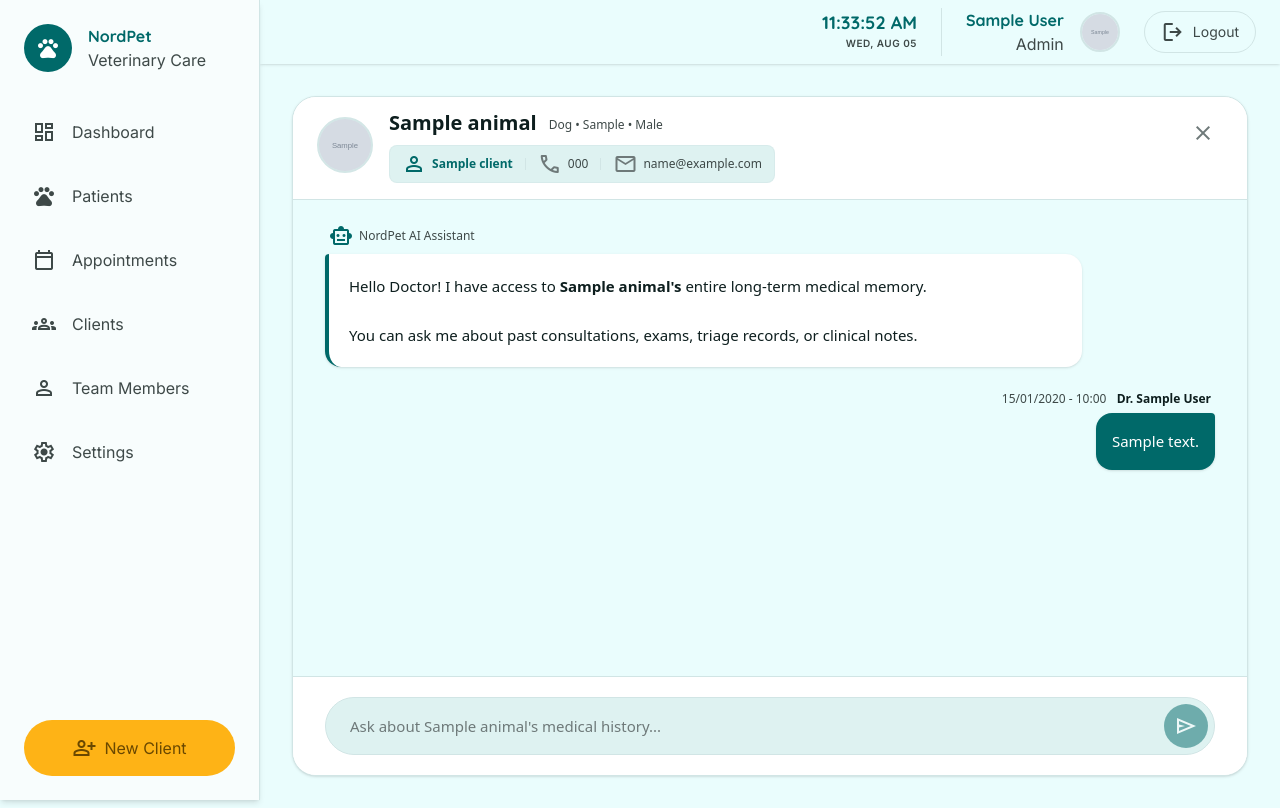
After one commit to PratesB/nordpet-public, a Django app: page /clients/animal-chat/1/ in a window 1280 px wide. The commit adds this page. Run offline with Django 5.2, Linux system fonts and the light colour scheme; a user stored in the database is signed in; tables that the repository leaves empty hold one stand-in row (values such as "Sample post"); grey boxes marked "Sample" are stand-in pictures; style sheets or scripts are compiled from the project's sources; parts of the project's set-up code (start-up, migrations or seed data) failed here and were passed over.

Commit message:
implement AI veterinary chat assistant with streaming responses and persistent conversation logging

```diff
--- /dev/null
+++ b/clients/templates/clients/animal_chat.html
@@ -0,0 +1,146 @@
+{% extends 'base.html' %}
+{% load static %}
+
+{% block title %}NordPet - Patient AI Chat: {{ pet.name }}{% endblock %}
+
+{% block content %}
+<div id="chat-container"
+     data-pet-id="{{ pet.id }}"
+     data-doctor-name="{% if request.user.first_name %}Dr. {{ request.user.first_name }} {{ request.user.last_name }}{% else %}{{ request.user.email }}{% endif %}"
+     class="flex flex-col bg-surface-container-lowest rounded-3xl shadow-sm border border-border-teal overflow-hidden font-sans"
+     style="height: calc(100vh - 120px);">
+
+    <!-- Top Navigation Bar -->
+    <header class="flex items-start justify-between px-6 py-4 border-b border-border-teal bg-surface-container-lowest">
+        <div class="flex items-start gap-4">
+            <div class="w-14 h-14 mt-1 rounded-full overflow-hidden border-2 border-surface-container-highest flex items-center justify-center bg-surface-container-high shrink-0">
+                {% if pet.photo %}
+                    <img src="{{ pet.photo.url }}" class="w-full h-full object-cover" alt="{{ pet.name }}">
+                {% else %}
+                    <span class="material-symbols-outlined text-2xl text-outline">pets</span>
+                {% endif %}
+            </div>
+            <div class="flex flex-col">
+                <div class="flex items-end gap-3 mb-1">
+                    <h1 class="font-bold text-xl text-on-surface m-0 leading-none">{{ pet.name }}</h1>
+                    <p class="text-xs text-on-surface-variant m-0 leading-none pb-0.5">
+                        {{ pet.get_specie_display }} • {{ pet.breed }} • {{ pet.get_gender_display }}
+                    </p>
+                </div>
+
+                <!-- Tutor Info Bar -->
+                <div class="inline-flex flex-wrap items-center gap-3 text-xs bg-surface-container px-3 py-1.5 rounded-lg text-on-surface-variant mt-2 border border-border-teal/50">
+                    <div class="flex items-center gap-1.5 font-bold text-primary">
+                        <span class="material-symbols-outlined text-[16px]">person</span>
+                        {{ pet.owner.name }}
+                    </div>
+                    <div class="w-px h-3 bg-border-teal"></div>
+                    <div class="flex items-center gap-1.5 font-medium">
+                        <span class="material-symbols-outlined text-[14px] text-outline">call</span>
+                        {{ pet.owner.phone }}
+                    </div>
+                    <div class="w-px h-3 bg-border-teal"></div>
+                    <div class="flex items-center gap-1.5 font-medium">
+                        <span class="material-symbols-outlined text-[14px] text-outline">mail</span>
+                        {{ pet.owner.email }}
+                    </div>
+                </div>
+            </div>
+        </div>
+        <div class="flex items-center gap-4 shrink-0">
+            <a href="{% url 'clients:medical_record' pet.id %}" class="w-10 h-10 rounded-full flex items-center justify-center text-outline hover:text-on-surface hover:bg-surface-container-highest transition-colors" title="Close Chat">
+                <span class="material-symbols-outlined text-2xl">close</span>
+            </a>
+        </div>
+    </header>
+
+    <!-- Chat Messages Area -->
+    <div id="chat-messages" class="flex-1 overflow-y-auto px-8 py-6 flex flex-col gap-6 bg-background scroll-smooth">
+        <!-- Greeting Message -->
+        <div class="flex flex-col w-full max-w-[85%]">
+            <div class="ai-meta text-xs text-on-surface-variant mb-1.5 pl-1 font-medium flex items-center gap-1.5">
+                <span class="material-symbols-outlined text-[14px] text-primary">smart_toy</span>
+                NordPet AI Assistant
+            </div>
+            <div class="bg-surface-container-lowest border-l-4 border-primary shadow-sm rounded-2xl rounded-tl-sm p-5 text-on-surface text-[15px] leading-relaxed w-full">
+                Hello Doctor! I have access to <strong>{{ pet.name }}'s</strong> entire long-term medical memory.
+                <br><br>
+                You can ask me about past consultations, exams, triage records, or clinical notes.
+            </div>
+        </div>
+
+        <!-- Persisted Chat History -->
+        {% for msg in chat_history %}
+            {% if msg.role == 'user' %}
+                <div class="flex flex-col w-full max-w-[80%] self-end items-end">
+                    <div class="user-meta text-xs text-on-surface-variant mb-1.5 pr-1 font-medium flex items-center gap-1">
+                        {{ msg.created_at|date:"d/m/Y - H:i" }} &nbsp;
+                        <strong class="text-on-surface">
+                            {% if msg.sender %}
+                                {% if msg.sender.first_name %}Dr. {{ msg.sender.first_name }} {{ msg.sender.last_name }}{% else %}{{ msg.sender.email }}{% endif %}
+                            {% else %}
+                                User
+                            {% endif %}
+                        </strong>
+                    </div>
+                    <div class="user-text bg-primary shadow-sm text-white rounded-2xl rounded-tr-sm p-4 text-[15px] leading-relaxed">{{ msg.content }}</div>
+                </div>
+            {% else %}
+                <div class="flex flex-col w-full max-w-[85%]">
+                    <div class="ai-meta text-xs text-on-surface-variant mb-1.5 pl-1 font-medium flex items-center gap-1.5">
+                        <span class="material-symbols-outlined text-[14px] text-primary">smart_toy</span>
+                        <strong class="text-on-surface">AI Assistant</strong> &nbsp; <span class="opacity-70">{{ msg.created_at|date:"d/m/Y - H:i" }}</span>
+                    </div>
+                    <div class="ai-text bg-surface-container-lowest border-l-4 border-primary shadow-sm rounded-2xl rounded-tl-sm p-5 text-on-surface text-[15px] leading-relaxed w-full">
+                        {{ msg.content|linebreaksbr }}
+                    </div>
+                </div>
+            {% endif %}
+        {% endfor %}
+    </div>
+
+    <!-- Input Area -->
+    <div class="px-8 py-5 bg-surface-container-lowest border-t border-border-teal">
+        <form id="chat-form" class="flex items-center border border-border-teal rounded-full bg-surface-container py-1.5 px-1.5 pl-6 transition-all focus-within:border-primary focus-within:ring-1 focus-within:ring-primary focus-within:bg-surface-container-lowest">
+            <input type="text" id="chat-input" class="flex-1 border-none bg-transparent text-[15px] outline-none text-on-surface py-2 placeholder-outline focus:ring-0" placeholder="Ask about {{ pet.name }}'s medical history..." required autocomplete="off">
+            <button type="submit" id="chat-submit" class="w-11 h-11 rounded-full bg-primary text-white flex items-center justify-center border-none cursor-pointer transition-opacity ml-3 shrink-0 disabled:opacity-50 disabled:cursor-not-allowed hover:opacity-90" disabled>
+                <span class="material-symbols-outlined text-[20px]">send</span>
+            </button>
+        </form>
+    </div>
+
+</div>
+
+<!-- Message Templates for JavaScript -->
+<template id="user-message-template">
+    <div class="flex flex-col w-full max-w-[80%] self-end items-end">
+        <div class="user-meta text-xs text-on-surface-variant mb-1.5 pr-1 font-medium flex items-center gap-1"></div>
+        <div class="user-text bg-primary shadow-sm text-white rounded-2xl rounded-tr-sm p-4 text-[15px] leading-relaxed"></div>
+    </div>
+</template>
+
+<template id="ai-message-template">
+    <div class="flex flex-col w-full max-w-[85%]">
+        <div class="ai-meta text-xs text-on-surface-variant mb-1.5 pl-1 font-medium flex items-center gap-1.5"></div>
+        <div class="ai-text bg-surface-container-lowest border-l-4 border-primary shadow-sm rounded-2xl rounded-tl-sm p-5 text-on-surface text-[15px] leading-relaxed w-full"></div>
+    </div>
+</template>
+
+<template id="typing-indicator-template">
+    <div id="typing-indicator" class="flex flex-col w-full max-w-[85%]">
+        <div class="ai-meta text-xs text-on-surface-variant mb-1.5 pl-1 font-medium flex items-center gap-1.5">
+            <span class="material-symbols-outlined text-[14px] text-primary">smart_toy</span>
+            NordPet AI Assistant • Typing...
+        </div>
+        <div class="bg-surface-container-lowest border-l-4 border-primary shadow-sm rounded-2xl rounded-tl-sm p-5 flex items-center w-fit">
+            <div class="flex gap-1.5 items-center h-4">
+                <div class="w-2 h-2 bg-primary/70 rounded-full animate-bounce" style="animation-delay: -0.3s"></div>
+                <div class="w-2 h-2 bg-primary/70 rounded-full animate-bounce" style="animation-delay: -0.15s"></div>
+                <div class="w-2 h-2 bg-primary/70 rounded-full animate-bounce"></div>
+            </div>
+        </div>
+    </div>
+</template>
+
+<script src="{% static 'js/clients/animal_chat.js' %}"></script>
+{% endblock %}
--- a/clients/templates/clients/medical_record.html
+++ b/clients/templates/clients/medical_record.html
@@ -33,6 +33,10 @@
                     </div>
 
                     <div class="flex items-center flex-wrap gap-3 shrink-0">
+                        <a href="{% url 'clients:animal_chat_view' pet.id %}" class="bg-primary-container text-on-primary-container px-4 py-2 rounded-full font-bold flex items-center gap-2 hover:bg-primary hover:text-white transition-all shadow-sm" title="Chat with Patient's AI Memory">
+                            <span class="material-symbols-outlined text-[20px]">smart_toy</span>
+                            AI Assistant
+                        </a>
                         <a href="{% url 'clients:patients' %}" class="text-primary hover:underline font-medium flex items-center gap-1">
                             <span class="material-symbols-outlined text-[18px]">arrow_back</span>
                             Back to Patients
--- a/clients/urls.py
+++ b/clients/urls.py
@@ -24,4 +24,6 @@ urlpatterns = [
     path('appointment/<uuid:appointment_id>/end/', views.end_consultation, name='end_consultation'),
     path('triage/<int:pet_id>/', views.triage, name='triage'),
     path('check-summary/<int:record_id>/', views.check_ai_summary, name='check_summary'),
+    path('animal-chat/<int:pet_id>/', views.animal_chat_view, name='animal_chat_view'),
+    path('api/animal-chat/<int:pet_id>/', views.animal_chat_api, name='animal_chat_api'),
 ]
--- a/clients/views.py
+++ b/clients/views.py
@@ -1,7 +1,7 @@
 from django.shortcuts import render, redirect, get_object_or_404
-from django.http import HttpResponse, JsonResponse
+from django.http import HttpResponse, JsonResponse, StreamingHttpResponse
 from django.contrib.auth.decorators import login_required
-from .models import Client, Animal, Appointment, Triage, MedicalRecord
+from .models import Client, Animal, Appointment, Triage, MedicalRecord, ChatMessage
 from datetime import datetime, timedelta
 from django.db import transaction
 from django.contrib import messages
@@ -9,7 +9,7 @@ from django.contrib.auth import get_user_model
 from django.core.exceptions import ValidationError
 from django.utils import timezone
 import os
-
+import json
 
 User = get_user_model()
 
@@ -763,3 +763,52 @@ def check_ai_summary(request, record_id):
         'summary': bool(record.ai_summary_consultation),
         'exam_interpretation': bool(record.ai_exam_interpretation)
     })
+
+
+
+
+
+@login_required(login_url='users:login')
+def animal_chat_view(request, pet_id):
+    pet = get_object_or_404(Animal, pk=pet_id)
+    chat_history = pet.chat_messages.all()
+    return render(request, 'clients/animal_chat.html', {'pet': pet, 'chat_history': chat_history})
+
+@login_required(login_url='users:login')
+def animal_chat_api(request, pet_id):
+    if request.method == "POST":
+        try:
+            data = json.loads(request.body)
+            question = data.get('question')
+
+            pet = get_object_or_404(Animal, pk=pet_id)
+
+            # Fetch history from DB (before saving the current question)
+            # LIMIT: I only fetch the last 6 messages (approx 3 past interactions) to save LLM tokens and speed up response
+            history_qs = ChatMessage.objects.filter(animal=pet).order_by('-created_at')[:6]
+            history = reversed(history_qs) # reverse back to chronological order
+            history_tuples = [(msg.role, msg.content) for msg in history]
+
+            # Save User Message to DB
+            ChatMessage.objects.create(animal=pet, role='user', content=question, sender=request.user)
+
+            from ai.agents import AssistantAgent
+
+            def event_stream():
+                agent = AssistantAgent()
+                full_response = ""
+                for chunk in agent.stream_run(animal_id=pet.id, question=question, chat_history=history_tuples):
+                    content = chunk.content if hasattr(chunk, 'content') else str(chunk)
+                    full_response += content
+                    yield f"data: {json.dumps({'chunk': content})}\n\n"
+
+                # Save AI response to DB
+                ChatMessage.objects.create(animal=pet, role='assistant', content=full_response)
+                yield "data: [DONE]\n\n"
+
+            return StreamingHttpResponse(event_stream(), content_type='text/event-stream')
+
+        except Exception as e:
+            return JsonResponse({"error": str(e)}, status=500)
+
+    return JsonResponse({"error": "Invalid request method"}, status=405)
--- /dev/null
+++ b/static/js/clients/animal_chat.js
@@ -0,0 +1,203 @@
+document.addEventListener("DOMContentLoaded", function() {
+    // DOM Elements
+    const chatContainer = document.getElementById('chat-container');
+    if (!chatContainer) return; // Exit if not on the chat page
+
+    // Retrieve metadata passed from Django template
+    const petId = chatContainer.getAttribute('data-pet-id');
+    const doctorName = chatContainer.getAttribute('data-doctor-name');
+
+    // UI Elements
+    const form = document.getElementById('chat-form');
+    const input = document.getElementById('chat-input');
+    const messagesContainer = document.getElementById('chat-messages');
+    const submitBtn = document.getElementById('chat-submit');
+
+    // Array to keep track of conversation context for the AI
+    let chatHistory = [];
+
+    // Enable or disable the submit button based on user input
+    input.addEventListener('input', function() {
+        submitBtn.disabled = this.value.trim() === '';
+    });
+
+    // Initially disable the submit button since the input is empty
+    submitBtn.disabled = true;
+
+    // Helper function to auto-scroll to the newest message
+    function scrollToBottom() {
+        messagesContainer.scrollTop = messagesContainer.scrollHeight;
+    }
+
+    // Helper function to generate the current timestamp
+    function getCurrentTime() {
+        const now = new Date();
+        const date = now.toLocaleDateString([], {day: '2-digit', month: '2-digit', year: 'numeric'});
+        const time = now.toLocaleTimeString([], {hour: '2-digit', minute:'2-digit'});
+        return `${date} - ${time}`;
+    }
+
+    // Appends the user's message to the chat interface using a hidden HTML template
+    function appendUserMessage(text) {
+        const template = document.getElementById('user-message-template');
+        const clone = template.content.cloneNode(true);
+
+        clone.querySelector('.user-meta').innerHTML = `${getCurrentTime()} &nbsp; <strong class="text-on-surface">${doctorName}</strong>`;
+        clone.querySelector('.user-text').textContent = text;
+
+        messagesContainer.appendChild(clone);
+        scrollToBottom();
+    }
+
+    // Appends the AI's response to the chat interface using a hidden HTML template
+    function appendAIMessage(text) {
+        const template = document.getElementById('ai-message-template');
+        const clone = template.content.cloneNode(true);
+
+        clone.querySelector('.ai-meta').innerHTML = `
+            <span class="material-symbols-outlined text-[14px] text-primary">smart_toy</span>
+            <strong class="text-on-surface">AI Assistant</strong> &nbsp; <span class="opacity-70">${getCurrentTime()}</span>
+        `;
+
+        // Basic markdown formatting (bolding text and rendering line breaks)
+        const formattedText = text.replace(/\*\*(.*?)\*\*/g, '<strong>$1</strong>').replace(/\n/g, '<br>');
+        clone.querySelector('.ai-text').innerHTML = formattedText;
+
+        messagesContainer.appendChild(clone);
+        scrollToBottom();
+    }
+
+    // Displays the "Typing..." animation while waiting for the API response
+    function appendTypingIndicator() {
+        const template = document.getElementById('typing-indicator-template');
+        const clone = template.content.cloneNode(true);
+        messagesContainer.appendChild(clone);
+        scrollToBottom();
+    }
+
+    // Removes the "Typing..." animation once the API responds
+    function removeTypingIndicator() {
+        const indicator = document.getElementById('typing-indicator');
+        if (indicator) {
+            indicator.remove();
+        }
+    }
+
+    // Handle form submission (when the user sends a message)
+    form.addEventListener('submit', async (e) => {
+        e.preventDefault(); // Prevent full page reload
+
+        const question = input.value.trim();
+        if (!question) return;
+
+        // Clear and disable input/button while processing
+        input.value = '';
+        input.disabled = true;
+        submitBtn.disabled = true;
+
+        // Immediately show user message and typing animation for good UX
+        appendUserMessage(question);
+        appendTypingIndicator();
+
+        try {
+            // Helper function to extract CSRF token from browser cookies for security
+            function getCookie(name) {
+                let cookieValue = null;
+                if (document.cookie && document.cookie !== '') {
+                    const cookies = document.cookie.split(';');
+                    for (let i = 0; i < cookies.length; i++) {
+                        const cookie = cookies[i].trim();
+                        // Does this cookie string begin with the name we want?
+                        if (cookie.substring(0, name.length + 1) === (name + '=')) {
+                            cookieValue = decodeURIComponent(cookie.substring(name.length + 1));
+                            break;
+                        }
+                    }
+                }
+                return cookieValue;
+            }
+            const csrftoken = getCookie('csrftoken');
+
+            // Send asynchronous request to Django API
+            const response = await fetch(`/clients/api/animal-chat/${petId}/`, {
+                method: 'POST',
+                headers: {
+                    'Content-Type': 'application/json',
+                    'X-CSRFToken': csrftoken // Inject CSRF token to pass Django's security checks
+                },
+                body: JSON.stringify({
+                    question: question
+                })
+            });
+
+            if (!response.ok) {
+                throw new Error('Network response was not ok');
+            }
+
+            // Remove the typing animation as we are about to start receiving text
+            removeTypingIndicator();
+
+            // Create the AI message skeleton in the DOM immediately
+            const template = document.getElementById('ai-message-template');
+            const clone = template.content.cloneNode(true);
+
+            clone.querySelector('.ai-meta').innerHTML = `
+                <span class="material-symbols-outlined text-[14px] text-primary">smart_toy</span>
+                <strong class="text-on-surface">AI Assistant</strong> &nbsp; <span class="opacity-70">${getCurrentTime()}</span>
+            `;
+
+            const aiTextElement = clone.querySelector('.ai-text');
+            aiTextElement.innerHTML = ""; // Empty initially
+
+            messagesContainer.appendChild(clone);
+
+            // Read stream
+            const reader = response.body.getReader();
+            const decoder = new TextDecoder("utf-8");
+            let aiMessageText = "";
+
+            while (true) {
+                const { done, value } = await reader.read();
+                if (done) break;
+
+                // Decode binary chunks into strings
+                const chunkStr = decoder.decode(value, { stream: true });
+
+                // Split by Server-Sent Event boundary
+                const lines = chunkStr.split("\n\n");
+
+                for (const line of lines) {
+                    if (line.startsWith("data: ")) {
+                        const dataStr = line.substring(6);
+
+                        if (dataStr === "[DONE]") break; // End of stream
+
+                        try {
+                            const data = JSON.parse(dataStr);
+                            aiMessageText += data.chunk;
+
+                            // Basic markdown formatting in real-time
+                            const formattedText = aiMessageText.replace(/\*\*(.*?)\*\*/g, '<strong>$1</strong>').replace(/\n/g, '<br>');
+                            aiTextElement.innerHTML = formattedText;
+
+                            // Autoscroll as new text arrives
+                            scrollToBottom();
+                        } catch (e) {
+                            console.error('Error parsing stream data:', e);
+                        }
+                    }
+                }
+            }
+
+        } catch (error) {
+            console.error('Error:', error);
+            removeTypingIndicator();
+            appendAIMessage("An error occurred. Please try again.");
+        } finally {
+            // Re-enable input and button, and set focus back to the input field
+            input.disabled = false;
+            submitBtn.disabled = false;
+            input.focus();
+        }
+    });
+});
```
Also changed, not shown: ai/agents.py (+74 -0 lines), ai/skills/assistant/SKILL.md (added, +6 -0 lines), ai/tasks.py (+41 -0 lines), clients/admin.py (+9 -1 lines), clients/models.py (+25 -0 lines), clients/migrations/0004_chatmessage.py (added), 1 other file.
